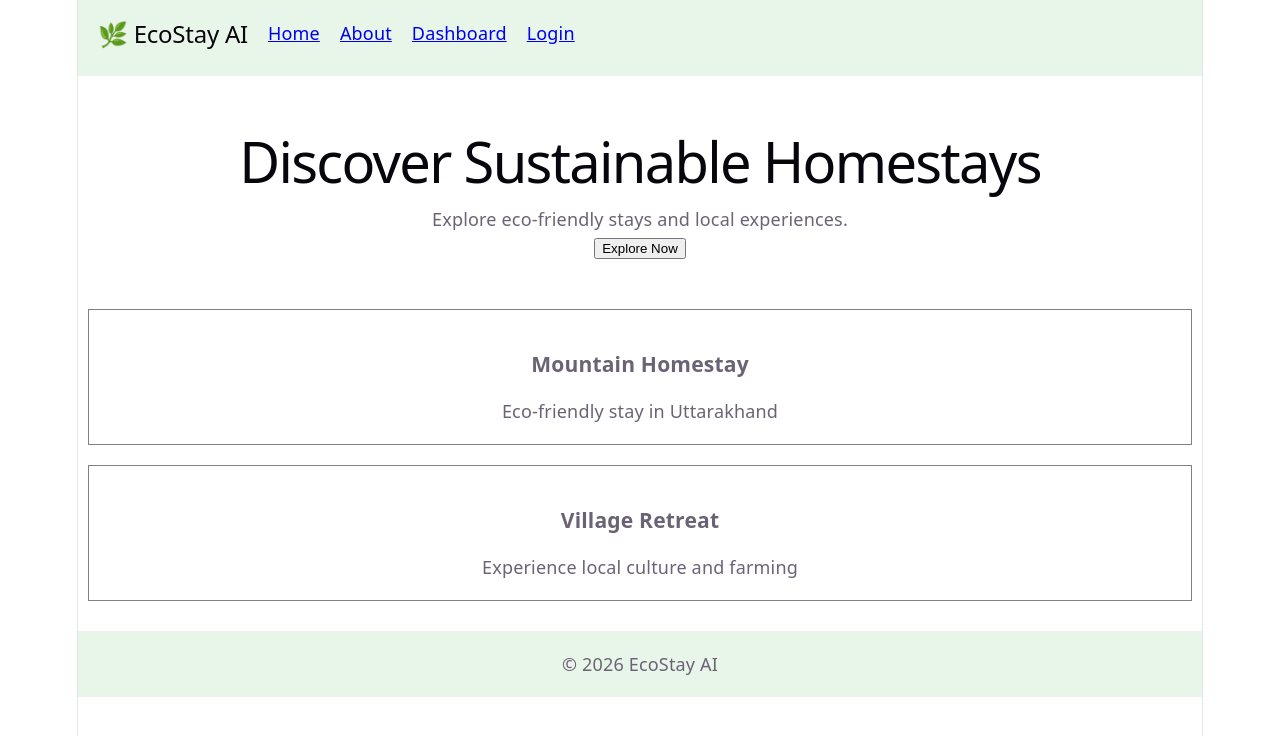
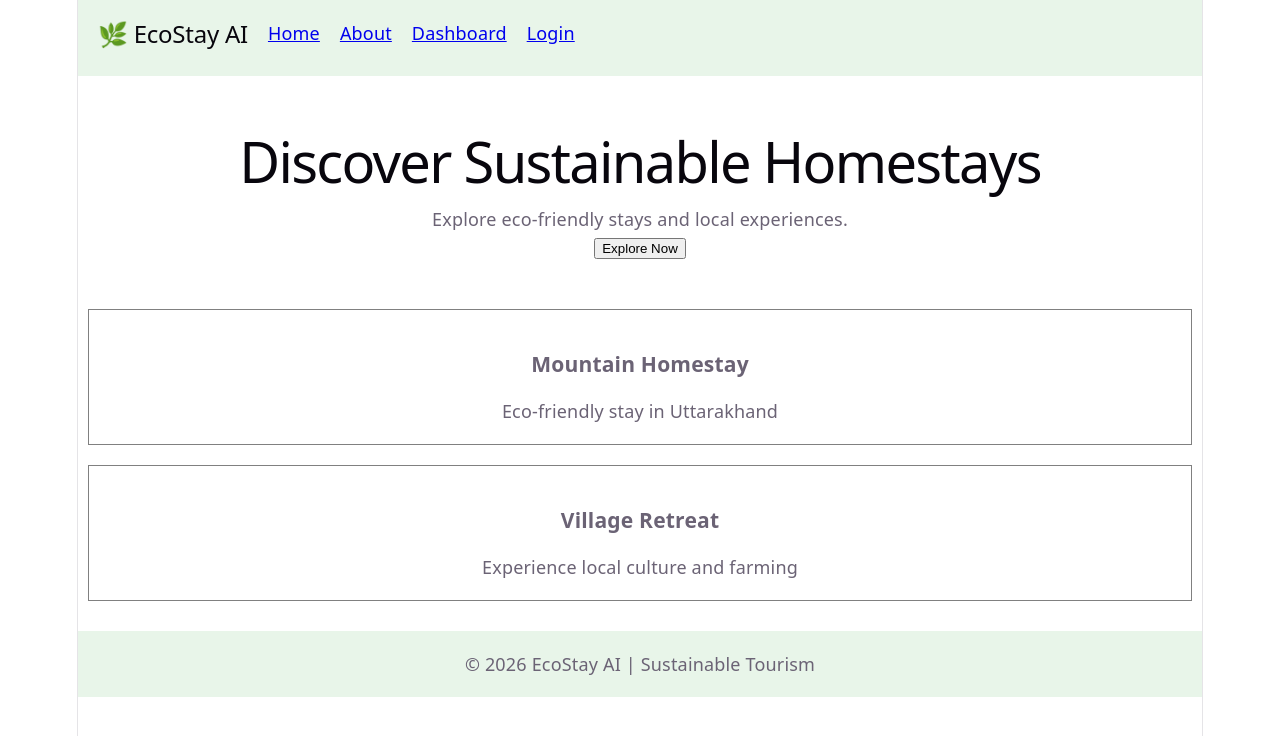
Before and after one commit to Rohansaran/AI-Home-Stay-and-Eco-Tourism, a React (Vite) app: page / in a window 1280 px wide. Shown: the top 736 px of the page. Built offline with nearby package versions, Linux system fonts and the light colour scheme.

Commit message:
feat: update footer content

```diff
--- a/src/components/Footer.jsx
+++ b/src/components/Footer.jsx
@@ -7,7 +7,7 @@ function Footer() {
         marginTop:"20px"
       }}
     >
-      © 2026 EcoStay AI
+     © 2026 EcoStay AI | Sustainable Tourism
     </footer>
   );
 }
```
